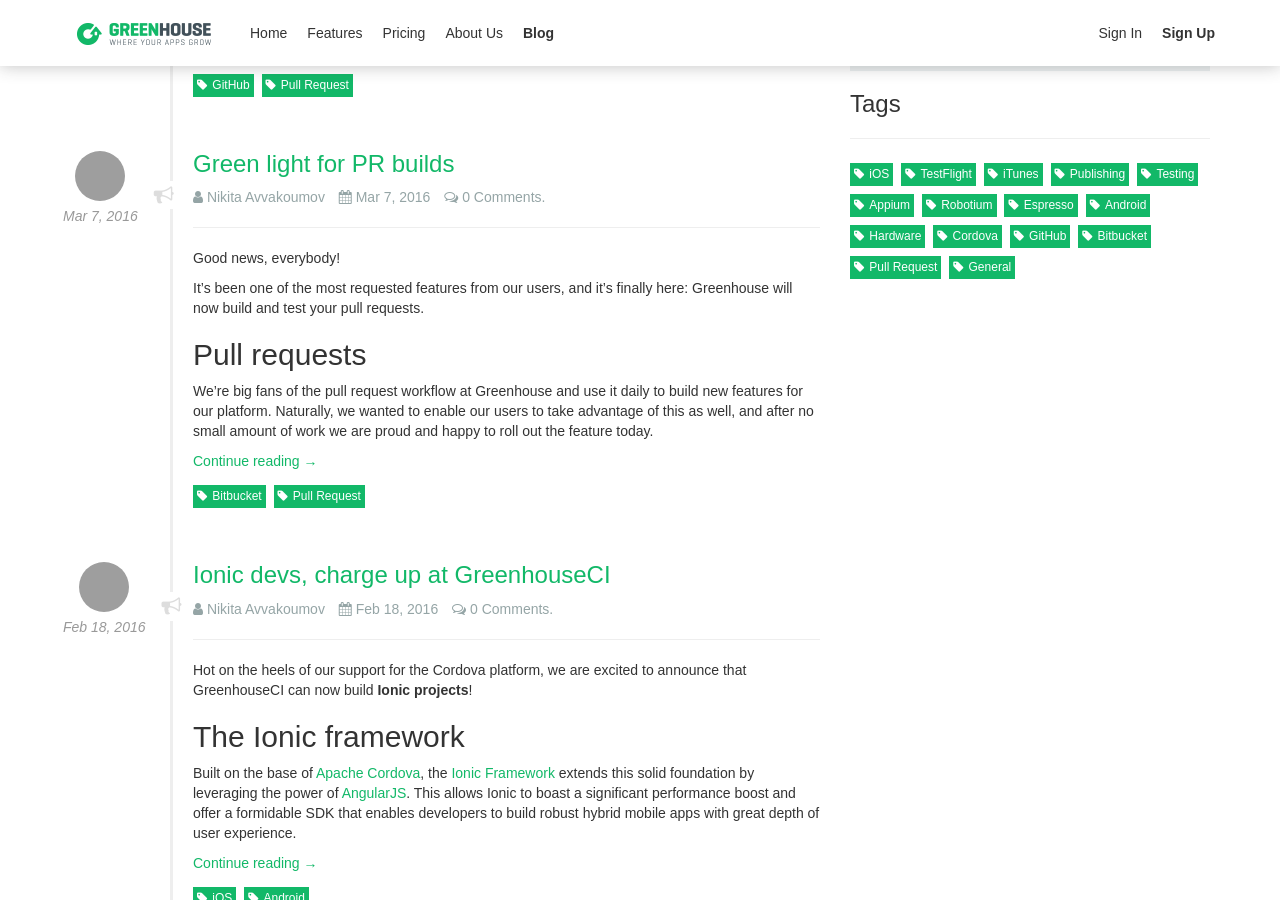
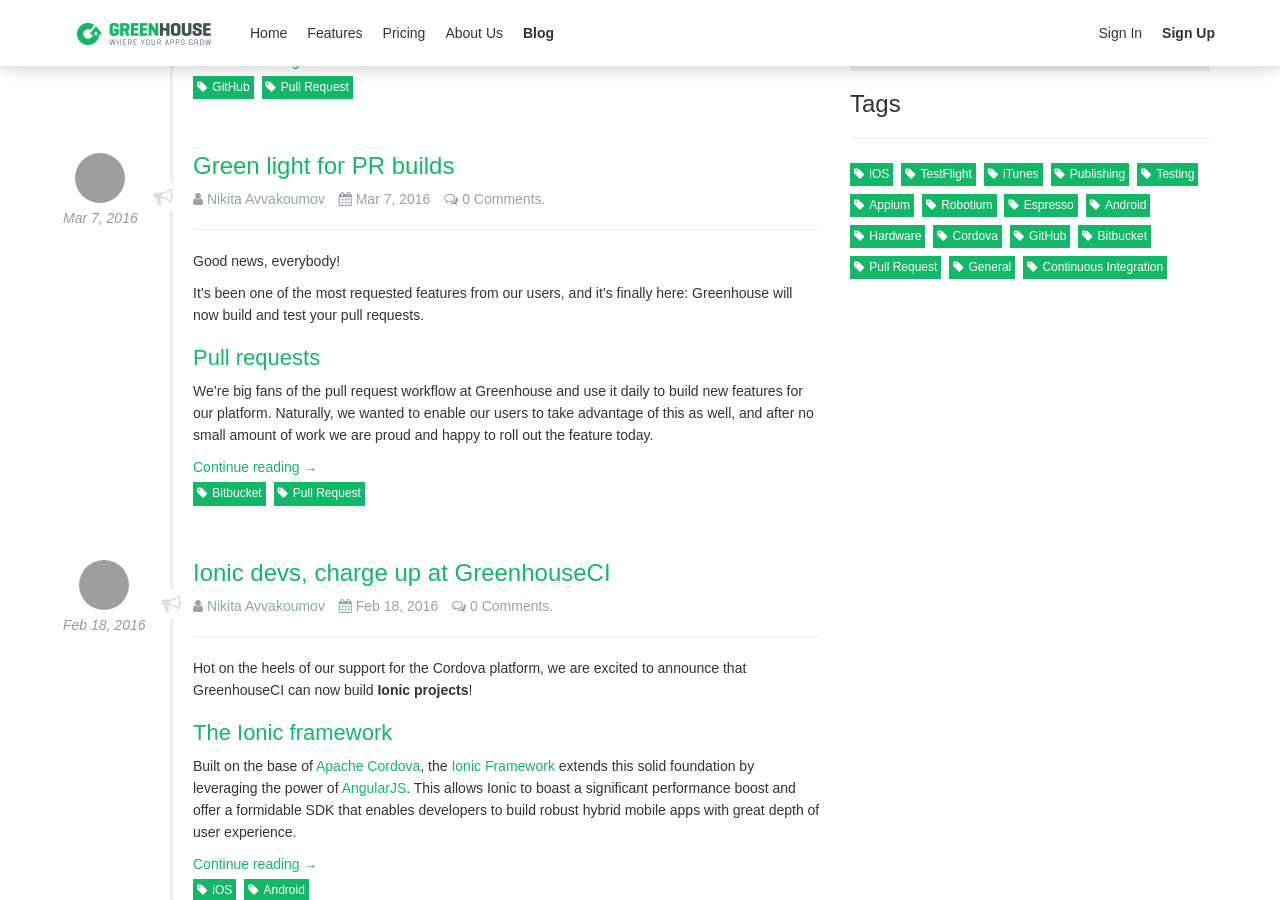
Before and after one commit to GreenhouseCI/blog.greenhouseci.com, a Jekyll site: the page built from index.html, in a window 1280 px wide and 900 px high, scrolled down 706 px. Built offline with Jekyll 4.4.1, drawn with Linux system fonts in a browser that asks for light colours; nearby versions of some CDN libraries; the list of posts is cut into pages by our own code; comment, search, counter and statistics services are not loaded; grey boxes are pictures that could not be loaded.

Commit message:
Add 'ci' tag and replace <p> with <div> as excerpt wrapper

```diff
--- a/_data/tags.yml
+++ b/_data/tags.yml
@@ -28,3 +28,5 @@
   name: Pull Request
 - slug: general
   name: General
+- slug: ci
+  name: Continuous Integration
--- a/index.html
+++ b/index.html
@@ -27,10 +27,10 @@
             <li><i class="fa fa-comments-o"></i> <a href="{{ site.url }}{{ post.url }}#disqus_thread">0 Comments</a>.</li>
           </ul>
           <hr>
-          <p class="blg-text">
+          <div class="blg-text">
             {{ post.excerpt }}
             <a href="{{ site.url }}{{ post.url }}">Continue reading &#8594;</a>
-          </p>
+          </div>
           <p class="tags">
             {% if post.tags.size > 0 %}
               {% for post_tag in post.tags %}
```
Also changed, not shown: tag/ci.md (added, +5 -0 lines).
